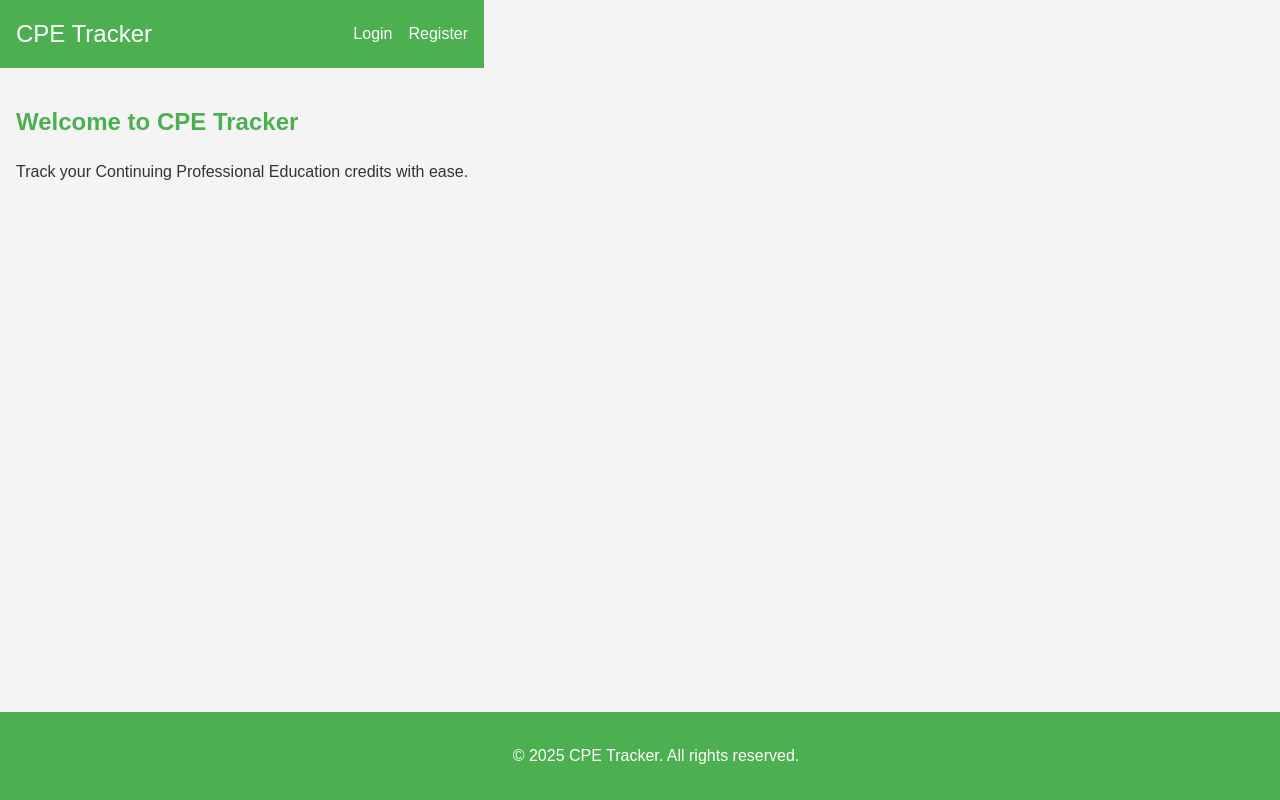
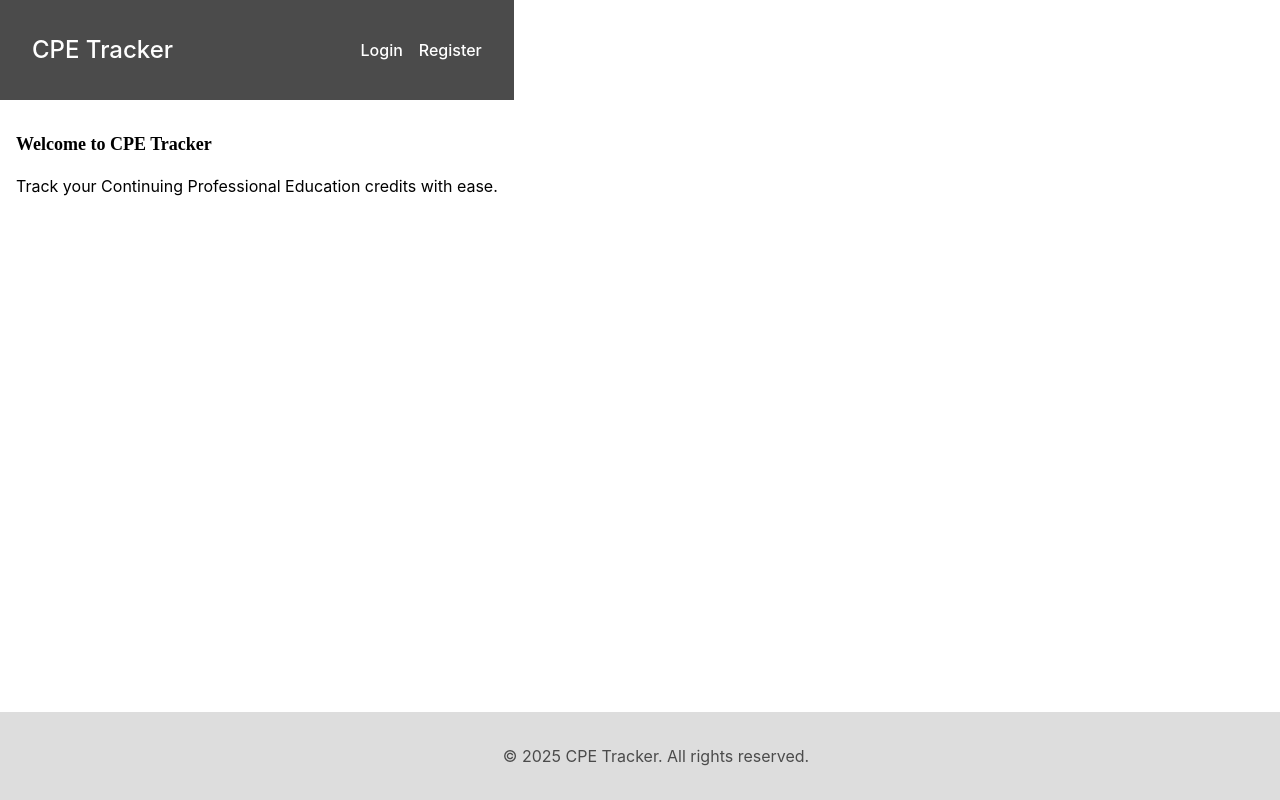
Before and after one commit to joshstandley/cpe-tracker, a React (Vite) app in the folder client/: page / in a window 1280 px wide. Built offline with nearby package versions, Linux system fonts and the light colour scheme; the HTML template or start-up script is replaced by a standard one.

Commit message:
Implement branding guidelines and update global styles, navbar, and footer

```diff
--- a/client/src/styles/footer.css
+++ b/client/src/styles/footer.css
@@ -1,6 +1,6 @@
 footer {
-  background-color: var(--primary-color);
-  color: white;
+  background-color: var(--border-color);
+  color: var(--text-secondary-color);
   text-align: center;
   padding: 1rem;
   position: fixed;
--- a/client/src/styles/global.css
+++ b/client/src/styles/global.css
@@ -1,44 +1,95 @@
 :root {
-  --primary-color: #4CAF50; /* Green */
-  --secondary-color: #FF9800; /* Orange */
-  --background-color: #f4f4f4; /* Light Gray */
-  --text-color: #333; /* Dark Gray */
-  --link-color: #4CAF50; /* Green */
-  --link-hover-color: #FF9800; /* Orange */
+  /* Colors */
+  --background-color: #FFFFFF; /* White */
+  --text-primary-color: #000000; /* Black */
+  --text-secondary-color: #4B4B4B; /* Dark Gray */
+  --border-color: #DDDDDD; /* Light Gray */
+  --primary-button-color: #2B6ED5; /* Blue */
+  --secondary-button-color: #CACACA; /* Medium Gray */
+  --highlight-color: #EEC684; /* Gold */
+
+  /* Typography */
+  --font-primary: 'Inter', sans-serif;
+  --font-secondary: 'Merriweather', serif;
+  --font-size-body: 14px;
+  --font-size-button: 16px;
+  --font-size-heading: 18px;
 }
 
 body {
-  font-family: Arial, sans-serif;
   margin: 0;
-  padding: 0;
-  box-sizing: border-box;
+  font-family: var(--font-primary);
   background-color: var(--background-color);
-  color: var(--text-color);
+  color: var(--text-primary-color);
 }
 
 h1, h2, h3, h4, h5, h6 {
-  color: var(--primary-color);
+  font-family: var(--font-secondary);
+  color: var(--text-primary-color);
+  font-size: var(--font-size-heading);
+  font-weight: bold;
 }
 
 a {
-  color: var(--link-color);
+  color: var(--primary-button-color);
   text-decoration: none;
 }
 
 a:hover {
-  color: var(--link-hover-color);
+  color: var(--highlight-color);
 }
 
 button {
-  background-color: var(--primary-color);
-  color: white;
-  border: none;
-  padding: 10px 20px;
+  font-family: var(--font-primary);
+  font-size: var(--font-size-button);
+  font-weight: bold;
   cursor: pointer;
 }
 
-button:hover {
-  background-color: var(--link-hover-color);
+button.primary {
+  background-color: var(--primary-button-color);
+  color: var(--background-color);
+  border: none;
+  padding: 10px 20px;
+}
+
+button.primary:hover {
+  background-color: darken(var(--primary-button-color), 10%);
+}
+
+button.secondary {
+  background-color: var(--secondary-button-color);
+  color: var(--text-primary-color);
+  border: none;
+  padding: 10px 20px;
+}
+
+button.secondary:hover {
+  background-color: darken(var(--secondary-button-color), 10%);
+}
+
+input, textarea {
+  border: 1px solid var(--border-color);
+  padding: 10px;
+  font-family: var(--font-primary);
+  font-size: var(--font-size-body);
+  color: var(--text-secondary-color);
+}
+
+header {
+  background-color: var(--text-secondary-color);
+  color: var(--background-color);
+  padding: 1rem;
+}
+
+footer {
+  background-color: var(--border-color);
+  color: var(--text-secondary-color);
+  text-align: center;
+  padding: 1rem;
+  position: fixed;
+  width: 100%;
+  bottom: 0;
 }
 
 .app-container {
--- a/client/src/styles/navbar.css
+++ b/client/src/styles/navbar.css
@@ -2,12 +2,12 @@ nav {
   display: flex;
   justify-content: space-between;
   align-items: center;
-  background-color: var(--primary-color);
+  background-color: var(--text-secondary-color);
   padding: 1rem;
 }
 
 .navbar-logo a {
-  color: white;
+  color: var(--background-color);
   font-size: 1.5rem;
   text-decoration: none;
 }
@@ -24,7 +24,7 @@ nav {
 }
 
 .navbar-links li a {
-  color: white;
+  color: var(--background-color);
   text-decoration: none;
 }
 
```
